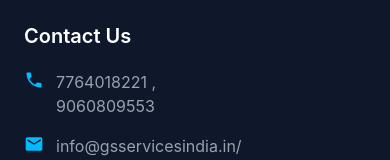
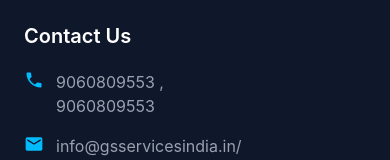
Before and after one commit to sws-harendra/roservices, a React (Vite) app: page / in a window 390 px wide. Shown: the part 8313-8473 px from the top of the page. Built offline with nearby package versions, Linux system fonts and the light colour scheme.

Commit message:
mobile number changes

```diff
--- a/src/components/FloatingButtons.jsx
+++ b/src/components/FloatingButtons.jsx
@@ -2,7 +2,7 @@ import React from "react";
 import { FaWhatsapp, FaPhoneAlt } from "react-icons/fa";
 
 function FloatingButtons() {
-  const phoneNumber = "7764018221";
+  const phoneNumber = "9060809553";
 
   return (
     <div className="fixed bottom-6 right-6 z-50 flex flex-col gap-4">
--- a/src/components/Footer.jsx
+++ b/src/components/Footer.jsx
@@ -84,7 +84,7 @@ function Footer() {
             <div className="flex gap-3">
               <MdPhone className="text-sky-400 text-xl shrink-0" />
               <div className="flex flex-col">
-                <span>7764018221 ,</span>
+                <span>9060809553 ,</span>
                 <span>9060809553</span>
               </div>
             </div>
--- a/src/components/TopBar.jsx
+++ b/src/components/TopBar.jsx
@@ -23,7 +23,7 @@ function TopBar() {
 
           <div className="flex items-center gap-2">
             <Phone size={14} className="text-gray-400" />
-            <span>+91 7764018221</span>
+            <span>+91 9060809553</span>
           </div>
 
           <div className="h-4 w-px bg-gray-300"></div>
```
